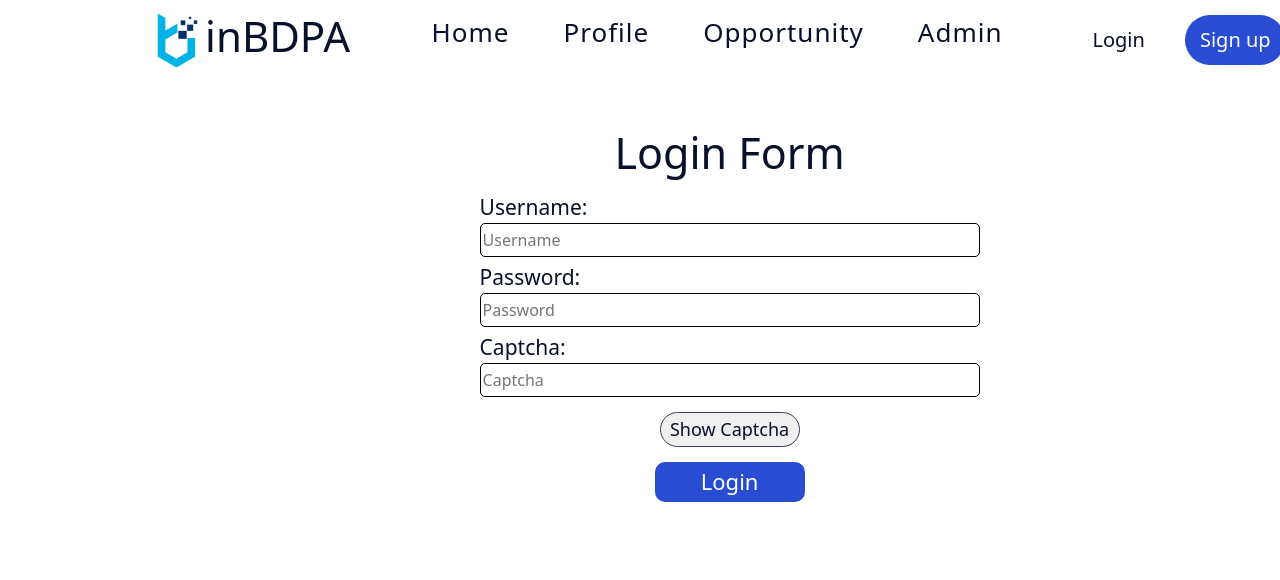
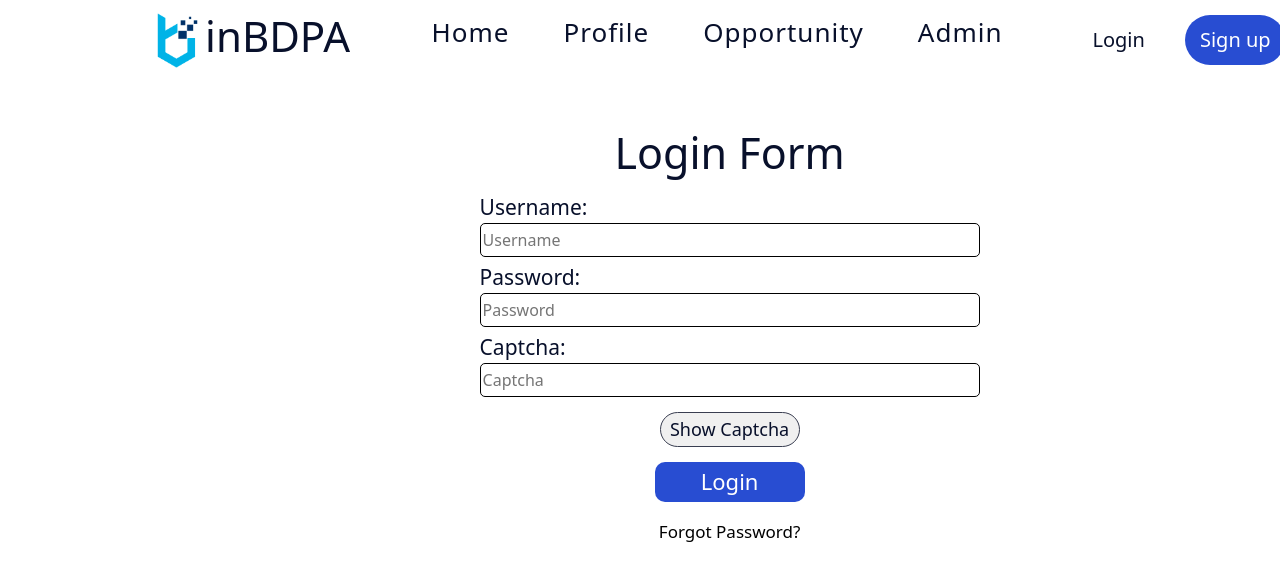
Before and after one commit to Roboitey/probstatement2023va, a React (Create React App) app: page /login in a window 1280 px wide. Shown: the top 580 px of the page. Built offline with nearby package versions, Linux system fonts and the light colour scheme.

Commit message:
Forgot Password button and file (not finished with file)
...

```diff
--- a/src/Main_Components/Login.js
+++ b/src/Main_Components/Login.js
@@ -99,6 +99,12 @@ function Login() {
       <button type="submit" className="submit-btn">
         Login
       </button>
+
+      <div>
+        <a type="button" className="forgo-pass">
+            Forgot Password?
+        </a>
+      </div>
     </form>
   );
 }
--- a/src/Styles/Login.css
+++ b/src/Styles/Login.css
@@ -82,3 +82,31 @@ html {
     border: 2px solid var(--Primary-color);
     color: black;
 }
+
+
+.forgo-pass{
+    width: 150px;
+    height: 30px;
+    background-color: white;
+    color: rgb(0, 0, 0);
+    font-size: 17px;
+    border: 2px solid transparent;
+    margin-top: 10px;
+    border-radius: 10px;
+    transition: all 0.4s;
+    background-color: transparent;
+    display: flex;
+    justify-content: center;
+    align-items: center; text-decoration: none;
+
+}
+
+.forgo-pass:hover{
+    color: white;
+    background-color: var(--CTA-2);
+    border: 2px solid transparent;
+    margin-top: 10px;
+    border-radius: 10px;
+    transition: all 0.4s;
+    text-decoration: underline;
+}
```
Also changed, not shown: src/Main_Components/forgotPassword.js (added, +9 -0 lines).
